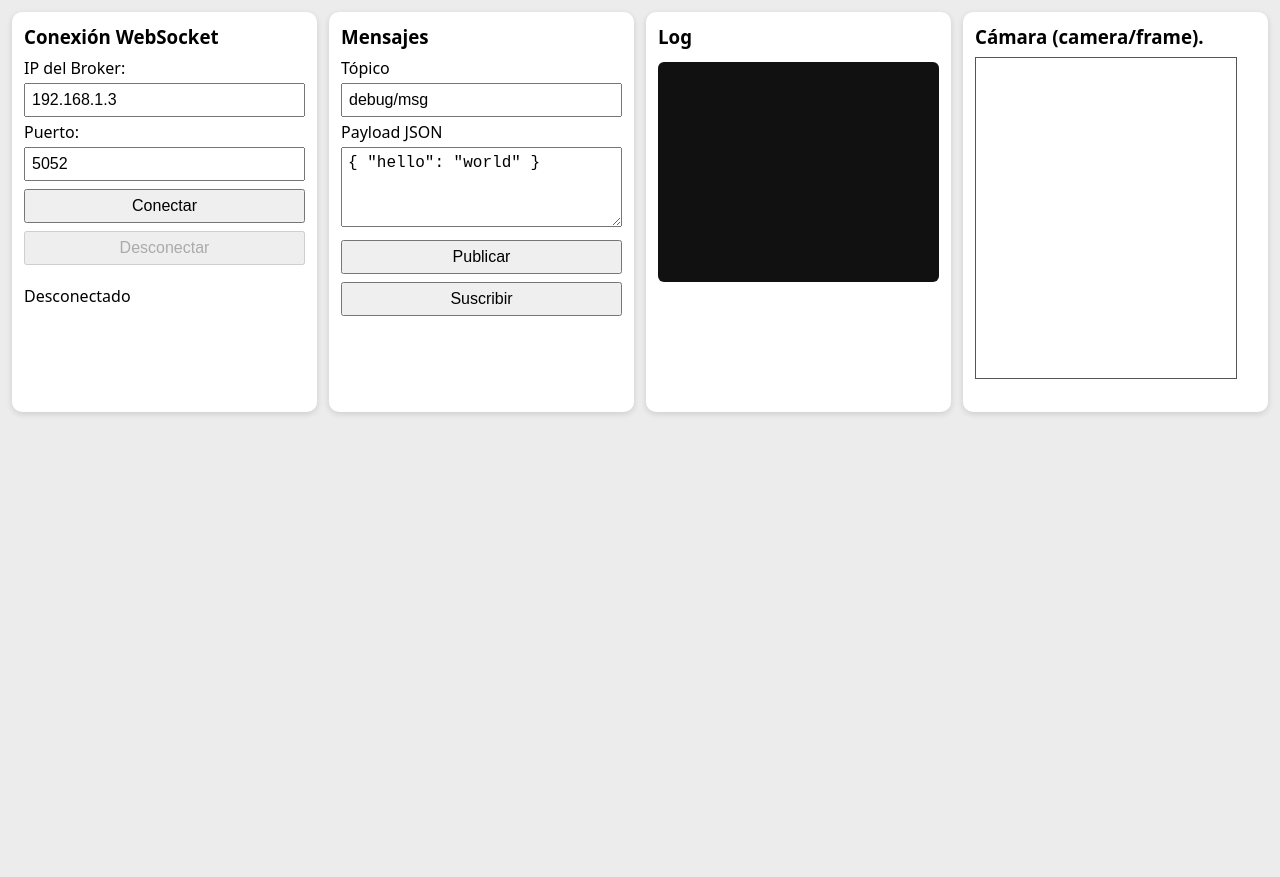
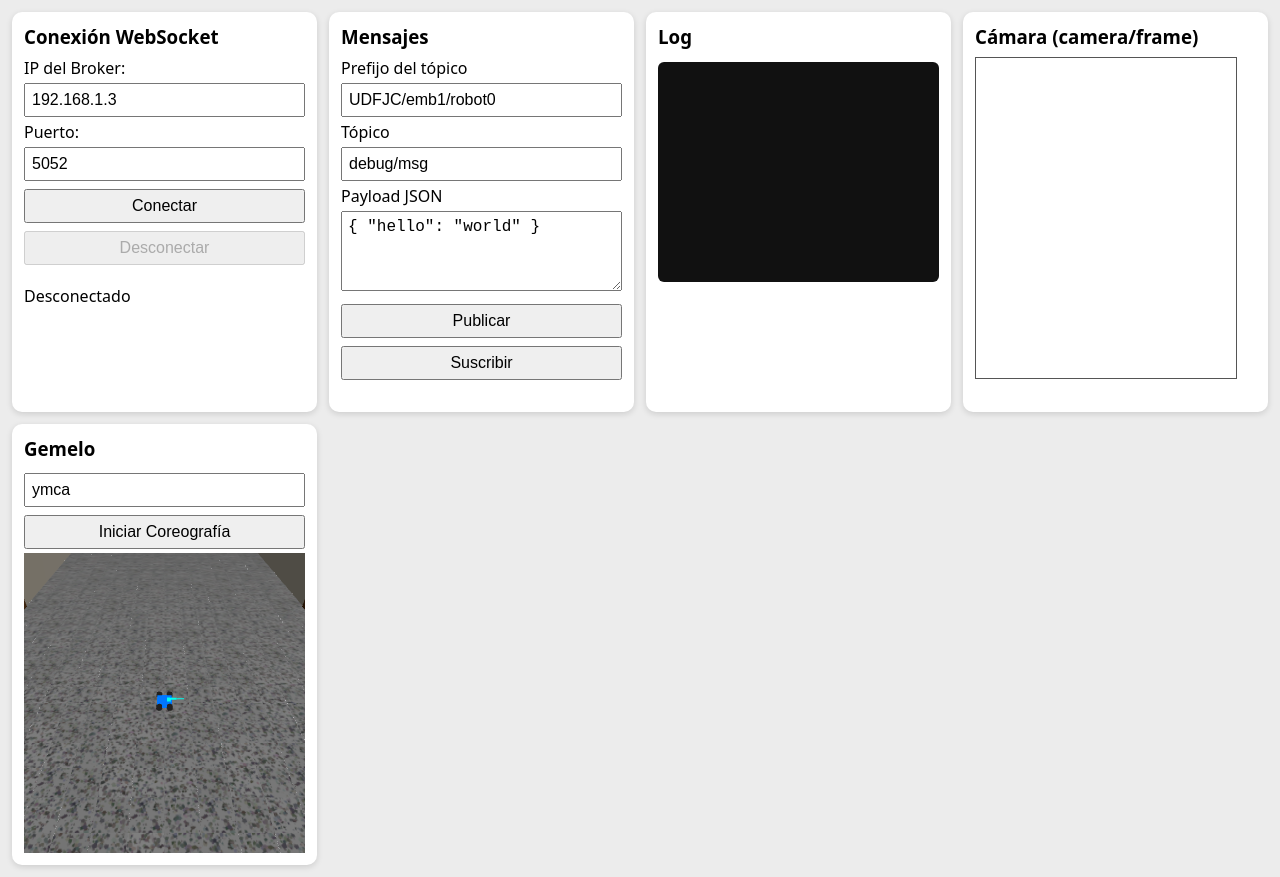
Before and after one commit to GerardoMunoz/embedded, a plain HTML site: page broker/PubSub_client_web.html in a window 1280 px wide. Before the commit the page ends 800 px from the top, so only its background shows below. Drawn offline with nearby package versions, Linux system fonts and the light colour scheme; animation ran at ten frames a second.

Commit message:
Add files via upload

```diff
--- /dev/null
+++ b/broker/3D/CorridorScene.js
@@ -0,0 +1,216 @@
+import * as THREE from "https://cdn.jsdelivr.net/npm/three@0.158/build/three.module.js";
+
+export class CorridorScene {
+    constructor(parentDiv) {
+        this.parent = parentDiv;
+
+        this.width = this.parent.clientWidth;   //window.innerWidth;
+        this.height = this.parent.clientHeight;       //window.innerHeight / 2;
+
+        this.scene = new THREE.Scene();
+        this.scene.background = new THREE.Color(0xf4f4f8);
+
+        this.camera = new THREE.PerspectiveCamera(60, this.width / this.height, 0.1, 1000);
+        this.camera.position.set(0, 25, 25);
+        this.camera.lookAt(0, 0, 0);
+
+        this.renderer = new THREE.WebGLRenderer({ antialias: true });
+        this.renderer.setSize(this.width, this.height);
+        this.parent.appendChild(this.renderer.domElement);
+
+        this.addLights();
+        this.buildCorridor();
+        this.startAnimationLoop();
+    }
+
+    /* -------------------------------------------------------- */
+    /* ILUMINACIÓN                                               */
+    /* -------------------------------------------------------- */
+    addLights() {
+        const ambient = new THREE.AmbientLight(0x888888);
+        this.scene.add(ambient);
+
+        const dir = new THREE.DirectionalLight(0xffffff, 0.8);
+        dir.position.set(5, 10, 7);
+        this.scene.add(dir);
+    }
+
+    /* -------------------------------------------------------- */
+    /* GENERADOR DE TEXTURAS PARA BALDOSAS                      */
+    /* -------------------------------------------------------- */
+    generateTileVariants(n, size = 256, chips = 150) {
+        const arr = [];
+        for (let k = 0; k < n; k++) {
+            const c = document.createElement('canvas');
+            c.width = c.height = size;
+            const ctx = c.getContext('2d');
+
+            const base = 220 + Math.floor((Math.random() - 0.5) * 18);
+            ctx.fillStyle = `rgb(${base}, ${base}, ${base})`;
+            ctx.fillRect(0, 0, size, size);
+
+            for (let i = 0; i < chips; i++) {
+                const x = Math.random() * size;
+                const y = Math.random() * size;
+                const r = 3 + Math.random() * 14;
+                ctx.beginPath();
+
+                for (let p = 0; p < 5; p++) {
+                    const angle = (p / 5) * Math.PI * 2;
+                    const rr = r * (0.5 + Math.random() * 1.0);
+                    const px = x + Math.cos(angle) * rr;
+                    const py = y + Math.sin(angle) * rr;
+                    if (p === 0) ctx.moveTo(px, py); else ctx.lineTo(px, py);
+                }
+                ctx.closePath();
+
+                const gbase = 100 + Math.random() * 100;
+                const rcol = Math.floor(gbase + (Math.random() - 0.5) * 30);
+                const gcol = Math.floor(gbase + (Math.random() - 0.5) * 30);
+                const bcol = Math.floor(gbase + (Math.random() - 0.5) * 30);
+
+                ctx.fillStyle = `rgb(${rcol},${gcol},${bcol})`;
+                ctx.fill();
+
+                if (Math.random() < 0.12) {
+                    ctx.strokeStyle = "rgba(0,0,0,0.06)";
+                    ctx.lineWidth = Math.max(1, Math.random() * 2);
+                    ctx.stroke();
+                }
+            }
+
+            const tex = new THREE.CanvasTexture(c);
+            tex.encoding = THREE.sRGBEncoding;
+            tex.wrapS = tex.wrapT = THREE.RepeatWrapping;
+            tex.repeat.set(1, 1);
+
+            arr.push(tex);
+        }
+        return arr;
+    }
+
+    /* -------------------------------------------------------- */
+    /* ESCENARIO COMPLETO                                       */
+    /* -------------------------------------------------------- */
+    buildCorridor() {
+        const corridorWidth = 60;
+        const corridorLength = 200;
+        const tileSize = 10 / 3;
+
+        const tilesX = Math.round(corridorWidth / tileSize);
+        const tilesZ = Math.round(corridorLength / tileSize);
+
+        const tileVariants = 10;
+        const variants = this.generateTileVariants(tileVariants);
+
+        const tileGeo = new THREE.PlaneGeometry(tileSize, tileSize);
+        const floorGroup = new THREE.Group();
+
+        const jointGap = 0.002;
+        const effectiveTile = tileSize - jointGap;
+
+        for (let ix = 0; ix < tilesX; ix++) {
+            for (let iz = 0; iz < tilesZ; iz++) {
+                const variantIndex = Math.floor(Math.random() * variants.length);
+                const tex = variants[variantIndex];
+
+                const rotation = Math.floor(Math.random() * 4) * (Math.PI / 2);
+                const mat = new THREE.MeshPhysicalMaterial({
+                    map: tex,
+                    roughness: 0.55 + Math.random() * 0.15,
+                    metalness: 0.0,
+                    clearcoat: 0.5,
+                    clearcoatRoughness: 0.08 + Math.random() * 0.08,
+                    side: THREE.DoubleSide
+                });
+
+                const tile = new THREE.Mesh(tileGeo, mat);
+                tile.rotation.x = -Math.PI / 2;
+                tile.position.x = (ix + 0.5) * tileSize - corridorWidth / 2;
+                tile.position.z = (iz + 0.5) * tileSize - corridorLength / 2;
+                tile.position.y = 0.0005;
+
+                tex.center.set(0.5, 0.5);
+                tex.rotation = rotation;
+
+                tile.scale.set(effectiveTile / tileSize, 1, effectiveTile / tileSize);
+                floorGroup.add(tile);
+            }
+        }
+
+        this.scene.add(floorGroup);
+
+        /* ==================== Paredes ==================== */
+        const wallHeight = 30;
+        const wallThickness = 0.5;
+        const wallMaterial = new THREE.MeshStandardMaterial({ color: 0xfff5e1 });
+
+        const leftWall = new THREE.Mesh(
+            new THREE.BoxGeometry(wallThickness, wallHeight, corridorLength + 0.2),
+            wallMaterial
+        );
+        leftWall.position.set(-corridorWidth / 2 - wallThickness / 2, wallHeight / 2, 0);
+        this.scene.add(leftWall);
+
+        const rightWall = new THREE.Mesh(
+            new THREE.BoxGeometry(wallThickness, wallHeight, corridorLength + 0.2),
+            wallMaterial
+        );
+        rightWall.position.set(corridorWidth / 2 + wallThickness / 2, wallHeight / 2, 0);
+        this.scene.add(rightWall);
+
+        /* ==================== Puertas ==================== */
+        const doorInterval = 50;
+        const doorPositionsZ = [];
+        for (let z = -corridorLength / 2 + doorInterval / 2;
+             z < corridorLength / 2;
+             z += doorInterval) {
+            doorPositionsZ.push(z);
+        }
+
+        const doorWidth = 9;
+        const doorHeight = 20;
+        const doorDepth = 0.5;
+        const woodMat = new THREE.MeshStandardMaterial({
+            color: 0x8b5a2b,
+            metalness: 0.05,
+            roughness: 0.6
+        });
+
+        for (let zpos of doorPositionsZ) {
+            const rightDoor = new THREE.Mesh(
+                new THREE.BoxGeometry(doorDepth, doorHeight, doorWidth),
+                woodMat
+            );
+            rightDoor.position.set(corridorWidth / 2 + wallThickness / 2 + doorDepth / 2 - 0.5,
+                                   doorHeight / 2, zpos);
+            this.scene.add(rightDoor);
+
+            const leftDoor = new THREE.Mesh(
+                new THREE.BoxGeometry(doorDepth, doorHeight, doorWidth),
+                woodMat
+            );
+            leftDoor.position.set(-corridorWidth / 2 - wallThickness / 2 - doorDepth / 2 + 0.5,
+                                  doorHeight / 2, zpos);
+            this.scene.add(leftDoor);
+        }
+    }
+
+    /* -------------------------------------------------------- */
+    /* LOOP DE ANIMACIÓN                                        */
+    /* -------------------------------------------------------- */
+    startAnimationLoop() {
+        const loop = () => {
+            requestAnimationFrame(loop);
+            this.renderer.render(this.scene, this.camera);
+        };
+        loop();
+    }
+
+    /* -------------------------------------------------------- */
+    /* Permite agregar objetos (como el robot)                  */
+    /* -------------------------------------------------------- */
+    add(object3D) {
+        this.scene.add(object3D);
+    }
+}
--- /dev/null
+++ b/broker/3D/RoDifArm.js
@@ -0,0 +1,259 @@
+import * as THREE from "https://cdn.jsdelivr.net/npm/three@0.158/build/three.module.js";
+
+export class RoDifArm {
+    constructor(scene, bus, options = {}) {
+        this.bus = bus
+
+
+   bus.subscribe("UDFJC/emb1/robot0/RPi/state", (msg) => {
+        pose.beta = msg.w;
+        pose.x += msg.v * Math.cos(pose.beta);
+        pose.y += msg.v * Math.sin(pose.beta);
+
+        pose.a0 = msg.alfa0;
+        pose.a1 = msg.alfa1;
+        pose.a2 = msg.alfa2;
+    });
+
+
+
+    bus.subscribe("UDFJC/emb1/robot0/RPi/sequence", (msg) => {
+        if (msg.action === "create") {
+            sequences[msg.sequence.name] = msg.sequence.states;
+        }
+
+        if (msg.action === "execute_now") {
+            const seq = sequences[msg.name];
+            if (!seq) return;
+            runSequence(seq);
+        }
+    });
+
+
+        this.state = {
+            x: options.x ?? 0,
+            y: options.y ?? 0,
+            beta: options.beta ?? 0,
+            alpha0: options.alpha0 ?? 0,
+            alpha1: options.alpha1 ?? 0,
+            alpha2: options.alpha2 ?? 0,
+        };
+
+        this.group = new THREE.Group();
+        scene.add(this.group);
+
+        this._build();
+
+        const beat = 1;
+        const n_beats = 5;
+        const tiempo = n_beats * beat;
+        const d = 1;
+        const R = 2.5;
+        const omega = Math.PI / tiempo;
+        const vel_lin = omega * R;
+
+
+        this.sequences = {"ymca":[
+          { v: 1, w: 0, alpha0: 0, time: 2 },
+          { v: 0, w: -Math.PI / 4, alpha0: -Math.PI / 2, alpha1: 0, time: 2 },
+          { v: vel_lin, w: omega, time: tiempo },
+          {
+            v: 0,
+            w: 0,
+            alpha0: Math.PI / 2,
+            alpha1: (6 * Math.PI) / 16,
+            alpha2: -(6 * Math.PI) / 16,
+            time: 2,
+          },
+          { v: -vel_lin, w: omega, time: tiempo },
+          /////////////////////////////////////////////////////////
+          { v: 1, w: 0, alpha0: 0, time: 2 },
+          {
+            v: 0,
+            w: -Math.PI / 4,
+            alpha0: Math.PI / 2,
+            alpha1: (6 * Math.PI) / 16,
+            alpha2: -(6 * Math.PI) / 16,
+            time: 2,
+          },
+          { v: -vel_lin, w: omega, time: tiempo },
+          { v: 0, w: 0, alpha0: -Math.PI / 2, alpha1: 0, alpha2: 0, time: 2 },
+          { v: vel_lin, w: omega, time: tiempo },        ]};
+        this.sequence = this.sequences["ymca"];
+        this.currentStep = null;
+        this.timeLeft = 0;
+        this.initialAngles = {};
+    }
+
+    _build() {
+        const base = new THREE.Mesh(
+            new THREE.BoxGeometry(2, 0.5, 2),//(1, 0.3, .8),
+            new THREE.MeshBasicMaterial({ color: 0x0077ff })
+        );
+        base.position.y = 0.3
+        this.group.add(base);
+        this.base = base;
+
+        const wheelGeometry = new THREE.CylinderGeometry(0.4, 0.4, 0.5, 32);//(0.2, 0.2, 0.3, 32);
+        const wheelMaterial = new THREE.MeshBasicMaterial({ color: 0x222222 });
+
+        const wheelOffsets = [
+            [0.7, 0.4, 1.2],
+            [0.7, 0.4, -1.2],
+            [-0.7, 0.4, 1.2],
+            [-0.7, 0.4, -1.2],
+        ];
+
+
+        wheelOffsets.forEach(([x, y, z]) => {
+            const wheel = new THREE.Mesh(wheelGeometry, wheelMaterial);
+            wheel.rotation.x = Math.PI / 2;
+            wheel.position.set(x, y, z);
+            this.group.add(wheel);
+        });
+
+        const color_brazo = 0x00fff0;
+        const a1 = 0.5;
+        const a2 = 1;
+        const a3 = 1;
+
+        let geometry = new THREE.BoxGeometry(0.5, a1, 0.5);
+        let material = new THREE.MeshBasicMaterial({ color: color_brazo });
+        const armBase = new THREE.Mesh(geometry, material);
+        armBase.translateY(a1 / 2);
+        armBase.translateX(0.6);
+        base.add(armBase);
+        this.armBase = armBase;
+
+        let shoulder = new THREE.Object3D();
+        shoulder.translateY(a1 / 2);
+        armBase.add(shoulder);
+        this.shoulder = shoulder;
+
+        geometry = new THREE.BoxGeometry(a2, 0.2, 0.2);
+        let lowerArm = new THREE.Mesh(geometry, material);
+        lowerArm.translateX(a2 / 2);
+        shoulder.add(lowerArm);
+
+        let elbow = new THREE.Object3D();
+        elbow.translateX(a2 / 2);
+        lowerArm.add(elbow);
+        this.elbow = elbow;
+
+        geometry = new THREE.BoxGeometry(a3, 0.1, 0.1);
+        let arm = new THREE.Mesh(geometry, material);
+        arm.translateX(a3 / 2);
+        elbow.add(arm);
+
+        let wrist = new THREE.Object3D();
+        wrist.translateX(a3 / 2);
+        arm.add(wrist);
+
+        geometry = new THREE.TorusGeometry(0.1, 0.01, 3, 9, 5.6);
+        let hand = new THREE.Mesh(geometry, material);
+        hand.rotation.y = Math.PI / 2;
+        hand.rotation.x = Math.PI / 2;
+        wrist.add(hand);
+    }
+
+    moveTo(delta = {}) {
+        Object.entries(delta).forEach(([key, value]) => {
+            if (this.state.hasOwnProperty(key)) {
+                this.state[key] += value;
+            }
+        });
+    }
+
+    addSequence(name, sequence) {
+        this.sequences[name] = sequence;
+        this.currentStep = null;
+        this.timeLeft = 0;
+        this.sequence = sequence
+    }
+
+    _startNextStep() {
+        if (this.sequence.length === 0) {
+            this.currentStep = null;
+            return;
+        }
+        this.currentStep = this.sequence.shift();
+        this.timeLeft = this.currentStep.time;
+
+        this.initialAngles = {
+            alpha0: this.state.alpha0,
+            alpha1: this.state.alpha1,
+            alpha2: this.state.alpha2,
+        };
+    }
+
+    update(deltaTime) {
+        if (!this.currentStep) {
+            this._startNextStep();
+            if (!this.currentStep) {
+                this._render();
+                return;
+            }
+        }
+
+        const {
+            x = this.state.x,
+            y = this.state.y,
+            beta = this.state.beta,
+            v = this.state.v,
+            w = this.state.w,
+            alpha0 = this.state.alpha0,
+            alpha1 = this.state.alpha1,
+            alpha2 = this.state.alpha2,
+        } = this.currentStep;
+
+        this.state.x += v * Math.cos(this.state.beta) * deltaTime;
+        this.state.y -= v * Math.sin(this.state.beta) * deltaTime;
+        this.state.beta += (this.currentStep.w ?? 0) * deltaTime;
+
+        const t = 1 - this.timeLeft / this.currentStep.time;
+
+        ["alpha0", "alpha1", "alpha2"].forEach((key) => {
+            if (this.currentStep[key] !== undefined) {
+                const start = this.initialAngles[key];
+                const end = this.currentStep[key];
+                this.state[key] = start + (end - start) * t;
+            }
+        });
+
+        this.timeLeft -= deltaTime;
+        if (this.timeLeft <= 0) {
+            this._startNextStep();
+        }
+
+        this._render();
+    }
+
+    _render() {
+        this.group.position.set(this.state.x, 0, this.state.y);
+        this.group.rotation.y = this.state.beta;
+
+        this.armBase.rotation.y = this.state.alpha0;
+        this.shoulder.rotation.z = this.state.alpha1;
+        this.elbow.rotation.z = this.state.alpha2 - this.state.alpha1;
+    }
+
+
+
+    // async function runSequence(states) {
+    //     for (const s of states) {
+    //         pose.beta = s.w;
+    //         pose.x += s.v * Math.cos(pose.beta);
+    //         pose.y += s.v * Math.sin(pose.beta);
+    //         pose.a0 = s.alfa0;
+    //         pose.a1 = s.alfa1;
+    //         pose.a2 = s.alfa2;
+    //         await wait(s.duration * 1000);
+    //     }
+    // }
+
+    // function wait(ms) {
+    //     return new Promise(res => setTimeout(res, ms));
+    // }
+
+
+}
--- a/broker/PubSub_client_web.html
+++ b/broker/PubSub_client_web.html
@@ -160,6 +160,10 @@
     <section class="panel" id="panel-messages">
       <h3>Mensajes</h3>
 
+      <label>Prefijo del tópico</label>
+      <input id="topicPrefix" value="UDFJC/emb1/robot0">
+
+
       <label>Tópico</label>
       <input id="msgTopic" value="debug/msg">
 
@@ -195,21 +199,25 @@
   document.getElementById("btnPub").onclick = () => {
     if (!ws || ws.readyState != 1) return alert("WS no conectado");
 
-    const topic = document.getElementById("msgTopic").value;
+    const prefix = document.getElementById("topicPrefix").value.trim();
+    const sufix = document.getElementById("msgTopic").value;
+    const topic = `${prefix}/${sufix}`;
     const data = JSON.parse(document.getElementById("msgPayload").value);
 
     const obj = { action: "PUB", topic, data };
     ws.send(JSON.stringify(obj));
-    addLog(topic, "PUB enviado");
+    addLog(fullTopic, "PUB enviado");
   };
 
   document.getElementById("btnSub").onclick = () => {
     if (!ws || ws.readyState != 1) return alert("WS no conectado");
 
-    const topic = document.getElementById("msgTopic").value;
+    const prefix = document.getElementById("topicPrefix").value.trim();
+    const sufix = document.getElementById("msgTopic").value;
+    const topic = `${prefix}/${sufix}`;
     const obj = { action: "SUB", topic };
     ws.send(JSON.stringify(obj));
-    addLog(topic, "SUB enviado");
+    addLog(fullTopic, "SUB enviado");
   };
 
   </script>
@@ -257,7 +265,15 @@
   }
 
   bus.subscribe("*", (topic, msg) => {
-    addLog(topic,  Object.keys(msg) );
+    console.log('bus.subscribe',msg)
+    if (typeof msg === 'object'){
+        addLog(topic,  Object.keys(msg) );
+    }
+    else {
+        addLog(topic, msg );
+    }
+
+
   });
 
   </script>
@@ -266,13 +282,12 @@
     <!-- PANEL 4: VISUALIZADOR DE CÁMARA -->
     <!-- ========================================================= -->
     <section class="panel" id="panel-camera">
-      <h3>Cámara (camera/frame).</h3>
+      <h3>Cámara (camera/frame)</h3>
 
       <canvas id="cam" width="160" height="120"></canvas>
       <p id="camInfo"></p>
     </section>
 
-  </div>
 
   <script>
   /* ============================================================
@@ -281,8 +296,9 @@
   const canvas = document.getElementById("cam");
   const ctx = canvas.getContext("2d");
   const W = 160, H = 120;
+  const camera_prefix = document.getElementById("topicPrefix").value.trim();
 
-bus.subscribe("camera/frame", (payload) => {
+bus.subscribe(camera_prefix+"/camera/frame", (payload) => {
     let msg=payload;
 
     const w = msg.w;
@@ -323,11 +339,122 @@ bus.subscribe("camera/frame", (payload) => {
 
   </script>
 
+    <!-- ========================================================= -->
+    <!-- PANEL 5: Gemelo Virtual -->
+    <!-- ========================================================= -->
+    <section class="panel" id="panel-gemelo">
+      <h3>Gemelo</h3>
+      <input id="coreoName" value="ymca">
+      <button id="btnStartCoreo">Iniciar Coreografía</button>
+      <div id="render1" style="width:100%; height:300px;"></div>
+      <!--canvas id="canvas-gemelo" width="130" height="130"></canvas-->
+      <!--p id="camInfo"></p-->
+    </section>
+
+
+
+  <script type="module">
+  /* ============================================================
+     Gemelo virtual
+  ============================================================ */
+//   const canvas_gemelo = document.getElementById("canvas-gemelo");
+//   const ctx_gemelo = canvas_gemelo.getContext("2d");
+
+// bus.subscribe("UDFJC/emb1/robot0/RPi/state", (payload) => {
+//  });
+
+// bus.subscribe("UDFJC/emb1/robot0/RPi/sequence", (payload) => {
+//  });
+
+
+import { CorridorScene } from "./3D/CorridorScene.js";
+import { RoDifArm } from "./3D/RoDifArm.js";
+
+const world = new CorridorScene(document.getElementById("render1"));
+
+// crear robot
+//const robot = new Robot(world.scene,bus);
+
+
+  ///////////////////// Robots
+    const n_bots =10
+    const n_robot = 0
+    //const bus=null
+
+    const robot = new RoDifArm(world.scene, bus, { x: (n_robot - n_bots / 2) * 5, y: 0 });
+
+// function set_sequences(){
+
+//         robot.addSequence("ymca",[
+//           { v: 1, w: 0, alpha0: 0, time: 2 },
+//           { v: 0, w: -Math.PI / 4, alpha0: -Math.PI / 2, alpha1: 0, time: 2 },
+//           { v: vel_lin, w: omega, time: tiempo },
+//           {
+//             v: 0,
+//             w: 0,
+//             alpha0: Math.PI / 2,
+//             alpha1: (6 * Math.PI) / 16,
+//             alpha2: -(6 * Math.PI) / 16,
+//             time: 2,
+//           },
+//           { v: -vel_lin, w: omega, time: tiempo },
+//         ]);
+
+//   }
+//     let lastTime = performance.now();
+//     const keys = {};
+//    selectedRobot = robot
+
+    //camera2.position.set(0, 25, 25);
+    //camera2.lookAt(0, 0, 0);
+
+
+
+
+
+    ////////////// Animación
+
+    // animate();
+    // function animate() {
+    //   requestAnimationFrame(animate);
+
+    //   const now = performance.now();
+    //   const deltaTime = (now - lastTime) / 1000;
+    //   lastTime = now;
+
+
+    //   robot.update(deltaTime);
+
+
+    //   renderer1.render(scene, camera1);//Global
+    // }
+
+    //////////////7 Help Func
 
 
 
 
 
 
+    function coreografia(){
+      music.volume = 0.7;
+      music.currentTime = 0;
+      music.play().then(() => {
+        console.log("Música iniciada");
+        console.log("🎵 Duración total:", music.duration, "segundos");
+      }).catch(err => console.warn("Error al reproducir:", err));
+      setTimeout(() => music.pause(), 16000);
+      set_sequences()
+    }
+
+
+
+  </script>
+
+
+
+
+   </div>
+
 </body>
 </html>
```
Also changed, not shown: 2 other files.
